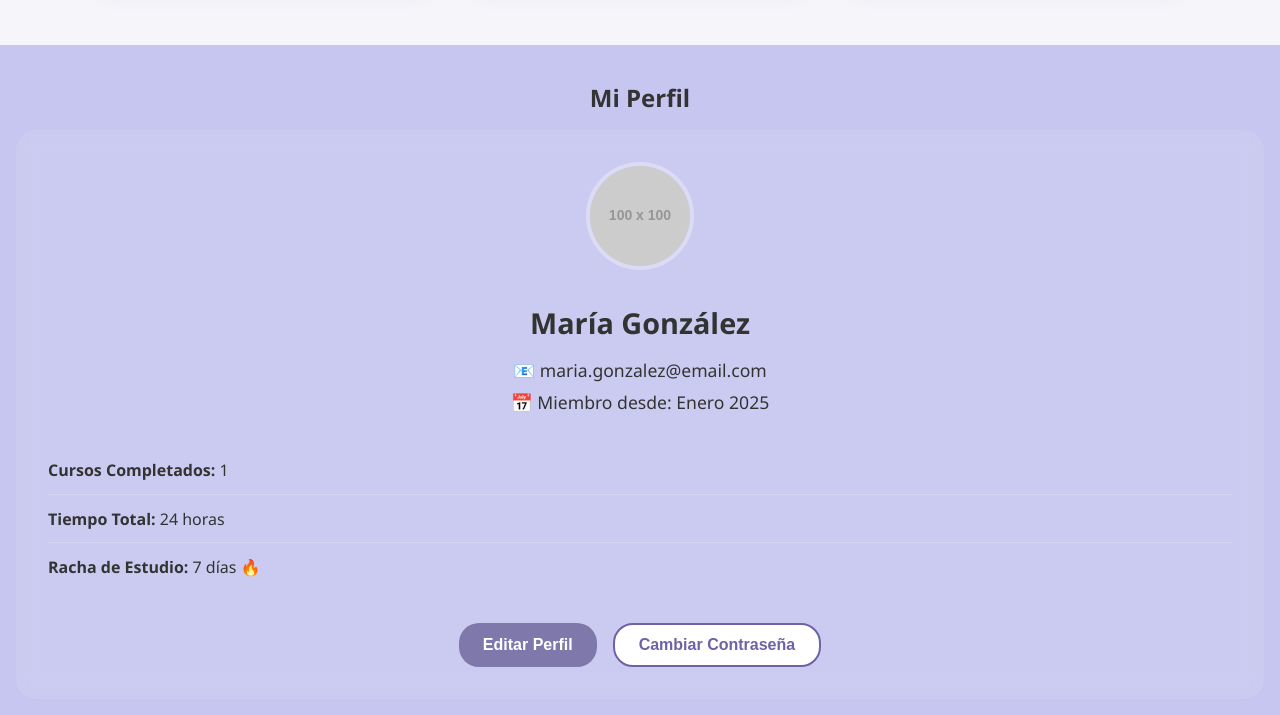
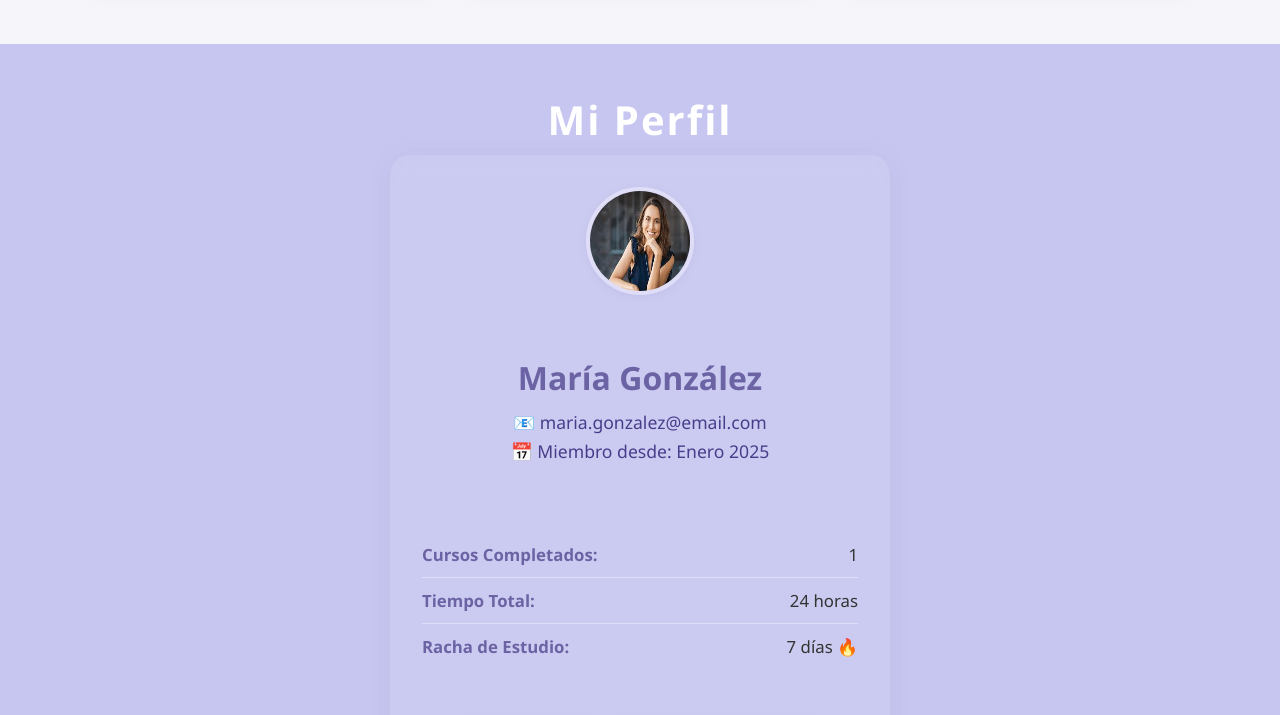
Before and after one commit to GomezJustine/plataforma-elim-online, a plain HTML site: page Frontend/src/pages/dashboard/dashboard.html in a window 1280 px wide. Shown: the part 1546-2261 px from the top of the page. Drawn offline with Linux system fonts and the light colour scheme; placeholder pictures from the web are drawn by us.

Commit message:
Style: Se acomodo Estilo de la seccion perfil del Dashboard en documento:dashboard.css

```diff
--- a/Frontend/src/pages/dashboard/dashboard.css
+++ b/Frontend/src/pages/dashboard/dashboard.css
@@ -195,47 +195,117 @@
 }
 
 /* Perfil */
+.perfil-container {
+    max-width: 500px;
+    margin: 0 auto;
+    padding: 0;
+}
+
+
+.perfil-card {
+    background: rgba(255,255,255,0.15);
+    border-radius: 20px;
+    padding: 2.5rem 2rem;
+    box-shadow: 0 4px 24px rgba(108,99,164,0.08);
+    backdrop-filter: blur(8px);
+    display: flex;
+    flex-direction: column;
+    align-items: center;
+}
+
+
+.perfil-avatar {
+    text-align: center;
+    margin-bottom: 1.5rem;
+}
+
+
 .perfil-avatar img {
     border-radius: 50%;
-    border: 4px solid rgba(255,255,255,0.3);
+    border: 4px solid #e0def7;
+    box-shadow: 0 2px 8px rgba(108,99,164,0.10);
     transition: transform 0.2s;
 }
 
+
 .perfil-avatar img:hover {
-    transform: scale(1.05);
+    transform: scale(1.07);
 }
+
 
 .perfil-info {
     text-align: center;
     margin-bottom: 2rem;
 }
 
+
 .perfil-info h3 {
-    font-size: 1.8rem;
-    margin-bottom: 1rem;
-    color: #333;
+    font-size: 2rem;
+    margin-bottom: 0.7rem;
+    color: #6c63a4;
+    font-weight: 700;
 }
 
+
 .perfil-info p {
-    margin: 0.5rem 0;
+    margin: 0.3rem 0;
     font-size: 1.1rem;
+    color: #483d8b;
+    font-weight: 500;
 }
 
+
 .perfil-stats {
-    margin: 2rem 0;
+    width: 100%;
+    margin: 2rem 0 1rem 0;
     text-align: left;
 }
 
+
 .stat-item {
-    padding: 0.8rem 0;
-    border-bottom: 1px solid rgba(255,255,255,0.2);
-    font-size: 1rem;
+    padding: 0.7rem 0;
+    border-bottom: 1px solid #e0def7;
+    font-size: 1.05rem;
+    display: flex;
+    justify-content: space-between;
+    align-items: center;
 }
+
 
 .stat-item:last-child {
     border-bottom: none;
 }
 
+
+.stat-item strong {
+    color: #6c63a4;
+    font-weight: 600;
+}
+.stat-green {
+    color: #4CAF50;
+    background: rgba(76,175,80,0.08);
+    padding: 2px 10px;
+    border-radius: 8px;
+    font-weight: bold;
+}
+
+
+.stat-purple {
+    color: #6c63a4;
+    background: rgba(108,99,164,0.08);
+    padding: 2px 10px;
+    border-radius: 8px;
+    font-weight: bold;
+}
+
+
+.stat-orange {
+    color: #ff9800;
+    background: rgba(255,152,0,0.08);
+    padding: 2px 10px;
+    border-radius: 8px;
+    font-weight: bold;
+}
 .perfil-actions {
     display: flex;
     gap: 1rem;
@@ -243,6 +313,57 @@
     flex-wrap: wrap;
     margin-top: 2rem;
 }
+
+
+.btn-primary {
+    background: linear-gradient(90deg,#a39bc2,#6c63a4);
+    color: #fff;
+    border: none;
+    border-radius: 8px;
+    box-shadow: 0 2px 8px rgba(108,99,164,0.08);
+    padding: 0.7rem 1.5rem;
+    font-size: 1rem;
+    font-weight: 600;
+    cursor: pointer;
+    transition: background 0.2s, transform 0.2s;
+}
+
+
+.btn-primary:hover {
+    background: linear-gradient(90deg,#6c63a4,#a39bc2);
+    transform: translateY(-2px) scale(1.04);
+}
+.btn-secondary {
+    background: #fff;
+    color: #6c63a4;
+    border: 1px solid #6c63a4;
+    border-radius: 8px;
+    box-shadow: 0 2px 8px rgba(108,99,164,0.08);
+    padding: 0.7rem 1.5rem;
+    font-size: 1rem;
+    font-weight: 600;
+    cursor: pointer;
+    transition: background 0.2s, color 0.2s, transform 0.2s;
+}
+
+
+.btn-secondary:hover {
+    background: #f6f6fa;
+    color: #483d8b;
+    transform: translateY(-2px) scale(1.04);
+}
+
+.about h2 {
+    margin: 0;
+    padding: 2rem 0 0.5rem 0;
+    text-align: center;
+    color: #fff;
+    font-size: 2.5rem;
+    letter-spacing: 2px;
+}
+
+
+
 
 /* Progreso */
 .progreso-container {
@@ -425,3 +546,18 @@
     text-align: center;
     margin-bottom: 1.5rem;
 }
+
+/* Responsive Perfil */
+@media (max-width: 600px) {
+    .perfil-container {
+        max-width: 100%;
+        padding: 0 1rem;
+    }
+    .perfil-card {
+        padding: 1.5rem 0.5rem;
+    }
+    .perfil-actions {
+        flex-direction: column;
+        gap: 0.7rem;
+    }
+}
--- a/Frontend/src/pages/dashboard/dashboard.html
+++ b/Frontend/src/pages/dashboard/dashboard.html
@@ -169,7 +169,7 @@
             <div class="perfil-container">
                 <div class="perfil-card">
                     <div class="perfil-avatar">
-                        <img src="https://via.placeholder.com/100x100/6c63a4/FFFFFF?text=M" alt="Avatar de María"
+                        <img src="/Frontend/src/images/mariaperfil.jpeg" alt="Avatar de María"
                             width="100" height="100">
                     </div>
                     <div class="perfil-info">
--- a/Frontend/src/pages/terminoscondiciones/terminos.css
+++ b/Frontend/src/pages/terminoscondiciones/terminos.css
@@ -61,3 +61,73 @@ h4{
     text-align: justify;
 
 }
+
+/* General */
+body {
+    margin: 0;
+    font-family: 'Segoe UI', Arial, sans-serif;
+    background: #f6f6fa;
+    color: #333;
+}
+
+/* Header */
+header {
+    background: linear-gradient(90deg, #a39bc2 60%, #6c63a4 100%);
+    padding: 10px;
+}
+header h1 {
+    margin: 0;
+    padding: 2rem 0 0.5rem 0;
+    text-align: center;
+    color: #fff;
+    font-size: 2.5rem;
+    letter-spacing: 2px;
+}
+nav {
+    display: flex;
+    justify-content: space-between;
+    align-items: center;
+    max-width: 1100px;
+    margin: 0 auto;
+    padding: 15px;
+}
+nav ul {
+    list-style: none;
+    display: flex;
+    gap: 2rem;
+    margin: 0;
+    padding: 0;
+}
+nav ul li a {
+    color: #fff;
+    font-weight: 500;
+    font-size: 1.1rem;
+    padding: 0.5rem 1rem;
+    border-radius: 20px;
+    transition: background 0.2s;
+}
+nav ul li a:hover {
+    background: #fff;
+    color: #6c63a4;
+}
+.nav-buttons {
+    display: flex;
+    gap: 1rem;
+}
+
+/* Footer */
+footer {
+    background: #6c63a4;
+    color: #fff;
+    text-align: center;
+    padding: 2rem 1rem;
+    font-size: 1rem;
+}
+footer a {
+    color: #fff;
+    text-decoration: underline;
+    margin: 0 0.2rem;
+}
+footer a:hover {
+    color: #a39bc2;
+}
```
Also changed, not shown: Frontend/src/pages/terminoscondiciones/terminos.html (+1 -1 lines), Frontend/src/images/mariaperfil.jpeg (added).
